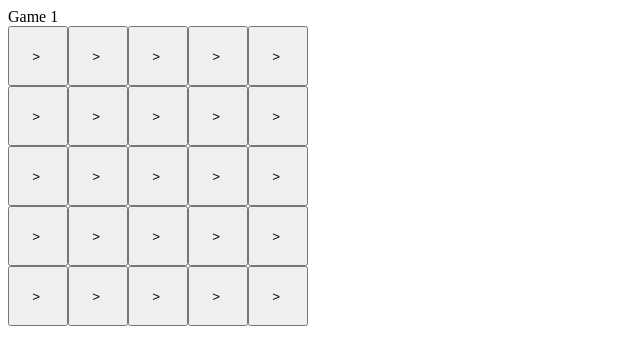
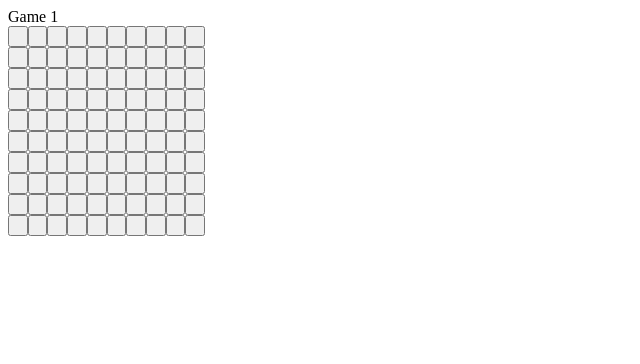
Before and after one commit to himansig7/angular-minesweeper, an Angular app: page / in a window 1280 px wide. Shown: the top 364 px of the page, without its empty margins (0-640 px from the left). Built offline with nearby package versions, Linux system fonts and the light colour scheme.

Commit message:
3 files modified

```diff
--- a/src/app/game/game.component.css
+++ b/src/app/game/game.component.css
@@ -1,6 +1,6 @@
 .cell,
 button {
   display: inline-block;
-  min-height: 60px;
-  min-width: 60px;
+  min-height: 10px;
+  min-width: 10px;
 }
--- a/src/app/game/game.component.html
+++ b/src/app/game/game.component.html
@@ -5,9 +5,15 @@
 
     (click)="onClick(i, j)"
     (contextmenu)="onRightClick($event,i,j ); false; "
-  >
 
-    >&nbsp;</button>
+
+    >&nbsp;
+
+    <span *ngIf="cell.flag">
+      F
+    </span>
+
+  </button>
     <button *ngIf="cell.open" >
     <span *ngIf="cell.open">
 
--- a/src/app/game/game.component.ts
+++ b/src/app/game/game.component.ts
@@ -142,7 +142,7 @@ export class GameComponent implements OnInit {
 
 
   constructor() {
-    this.board.initBoard(5,5)
+    this.board.initBoard(10,10)
   }
 
 
```
